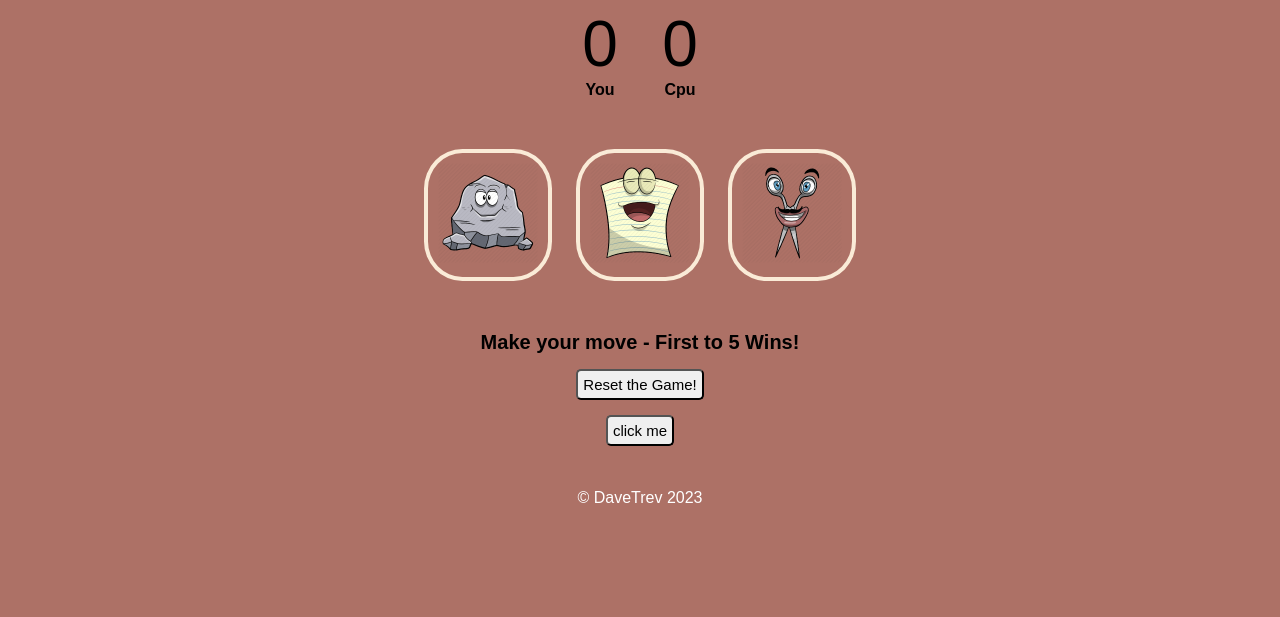
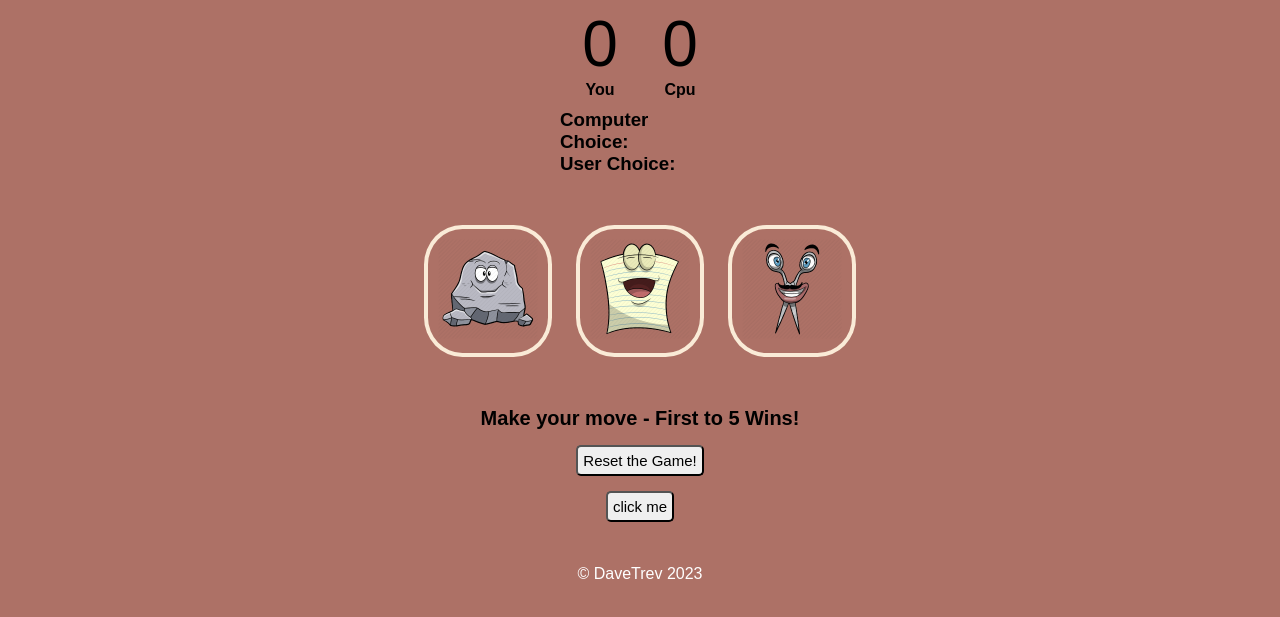
Before and after one commit to DaveTrev/RPS-Game, a plain HTML site: page index.html in a window 1280 px wide. Shown: the part 135-752 px from the top of the page. Drawn offline with Linux system fonts and the light colour scheme; a web font is replaced by a local one.

Commit message:
added user and computer choice sections to index

```diff
--- a/index.html
+++ b/index.html
@@ -31,6 +31,8 @@
         </tr>
       </tfoot>
     </table>
+    <h3>Computer Choice: <span id="computer-choice"></span></h3>
+    <h3>User Choice: <span id="user-choice"></span></h3>
   </div>
 
 
@@ -44,6 +46,7 @@
     <div class="choice" id="scissors">
       <img src="images/scissors100px.png" alt="cartoon scissors" />
     </div>
+    <div></div>
 
     <div id="status"></div>
 
```
